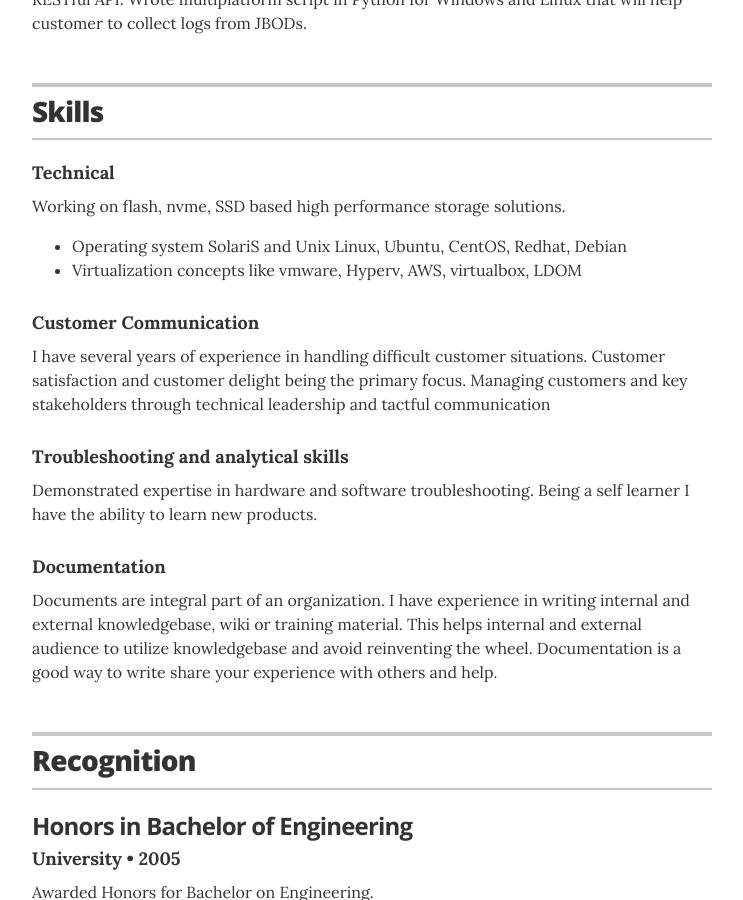
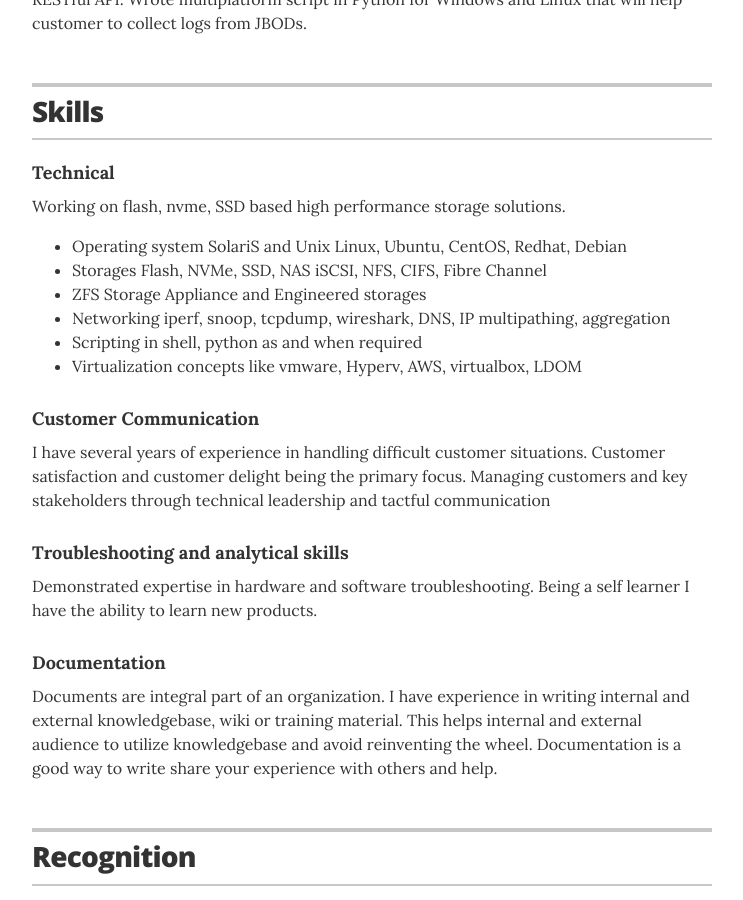
Before and after one commit to nitinkushwah/nitinkushwah.github.io, a Jekyll site: the page built from index.html, in a window 1280 px wide and 900 px high, scrolled down 2552 px. Shown: the whole window, without its empty margins (268-1011 px from the left). Built offline with Jekyll 4.4.1, drawn with Linux system fonts in a browser that asks for light colours.

Commit message:
Update skills.yml

```diff
--- a/_data/skills.yml
+++ b/_data/skills.yml
@@ -1,7 +1,7 @@
 # Skills
 # Organizational leadership
 - skill: Technical
-  description: Working on flash, nvme, SSD based high performance storage solutions.<ul class="resume-item-list"><li>Operating system SolariS and Unix Linux, Ubuntu, CentOS, Redhat, Debian</li><li>Virtualization concepts like vmware, Hyperv, AWS, virtualbox, LDOM</li></ul>
+  description: Working on flash, nvme, SSD based high performance storage solutions.<ul class="resume-item-list"><li>Operating system SolariS and Unix Linux, Ubuntu, CentOS, Redhat, Debian</li><li>Storages Flash, NVMe, SSD, NAS iSCSI, NFS, CIFS, Fibre Channel</li><li>ZFS Storage Appliance and Engineered storages</li><li>Networking iperf, snoop, tcpdump, wireshark, DNS, IP multipathing, aggregation</li><li>Scripting in shell, python as and when required</li><li>Virtualization concepts like vmware, Hyperv, AWS, virtualbox, LDOM</li></ul>
 
 - skill: Customer Communication
   description: I have several years of experience in handling difficult customer situations. Customer satisfaction and customer delight being the primary focus. Managing customers and key stakeholders through technical leadership and tactful communication
```
